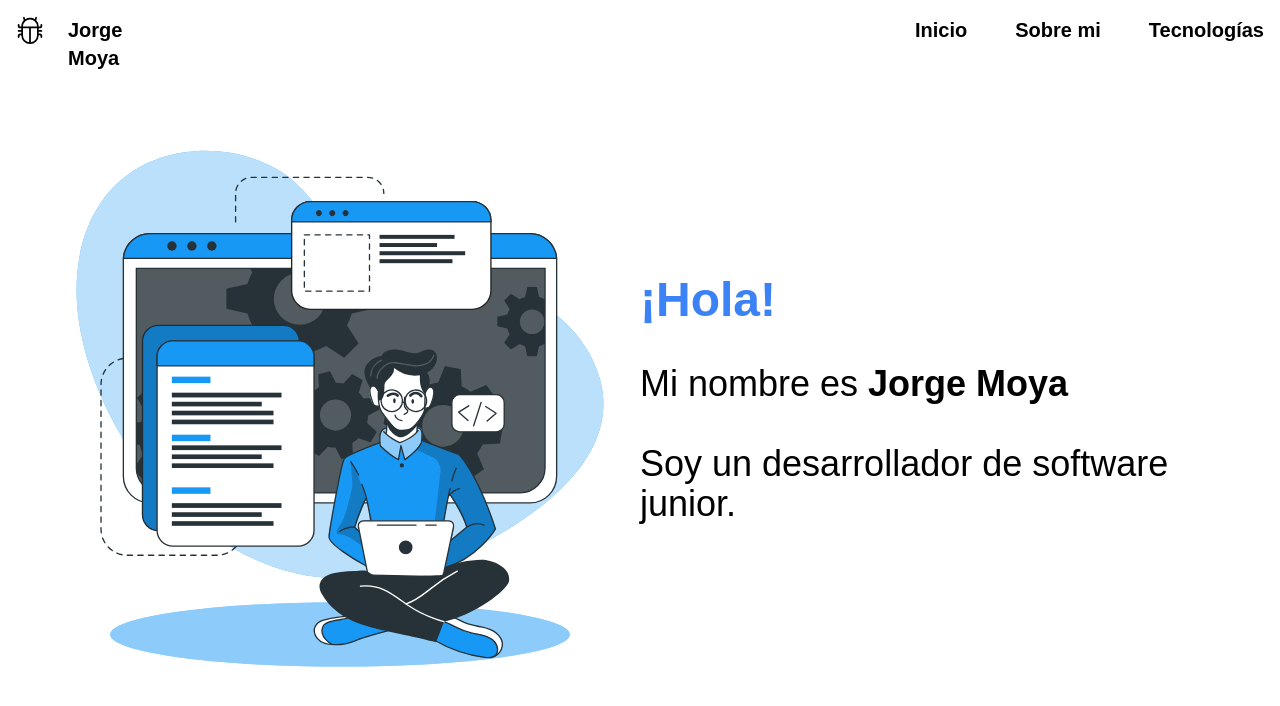
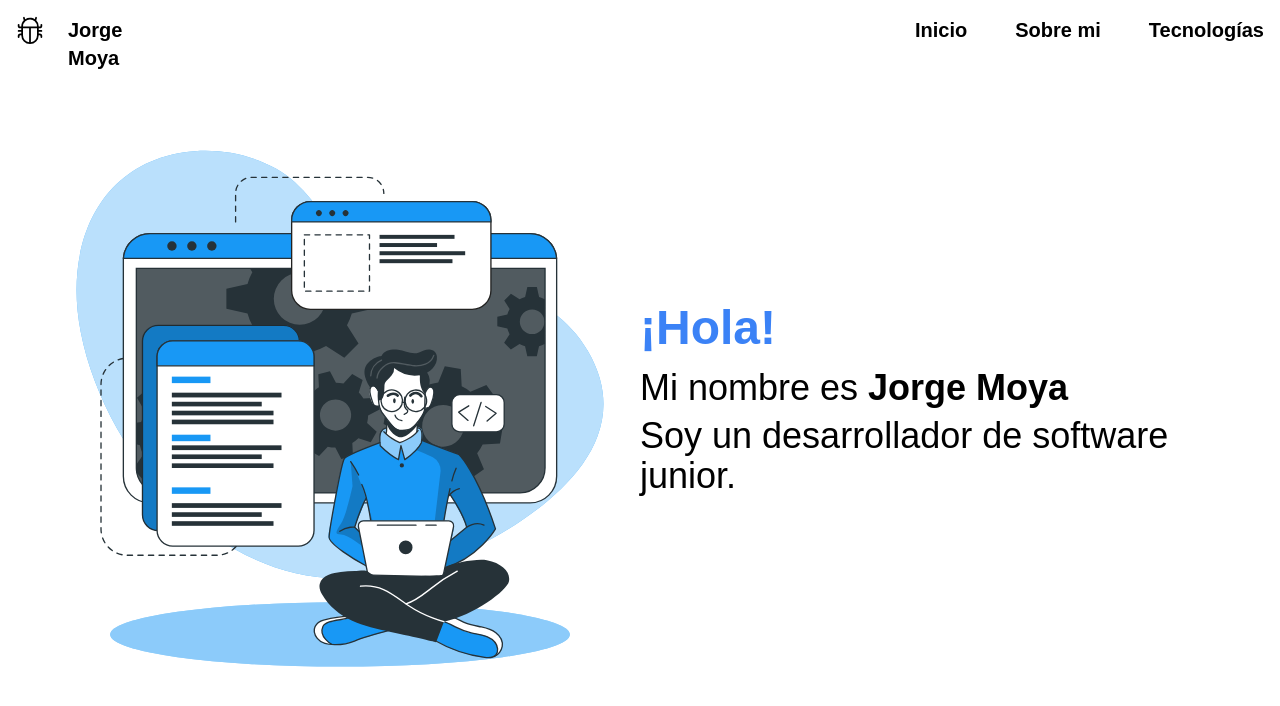
Before and after one commit to jrge-dev/inicio, a React (Vite) app: page / in a window 1280 px wide. Shown: the top 706 px of the page. Built offline with nearby package versions, Linux system fonts and the light colour scheme.

Commit message:
modifed name related with the main folder

```diff
--- a/src/App.jsx
+++ b/src/App.jsx
@@ -1,5 +1,5 @@
 import Header from "./components/Header"
-import Home from "./layouts/Home"
+import Home from "./layouts/Home.layout"
 import './index.css'
 import HomeView from "./views/HomeView"
 
--- a/src/layouts/Home.jsx
+++ b/src/layouts/Home.layout.jsx
@@ -6,10 +6,11 @@ function Home() {
         <div className="w-full h-full">
           <img src={imageDeveloper} alt="image developer" />
         </div>
-        <div className="w-full h-full text-4xl">
-          <p className="text-blue-500 font-bold text-5xl">¡Hola!</p>
-          <br />
-          <p>Mi nombre es <b>Jorge Moya</b></p> <br />
+        <div className="w-full h-full text-4xl ">
+          <p className="text-blue-500 font-bold text-5xl mb-4 ">¡Hola!</p>
+          <p className="mb-2">
+            Mi nombre es <b>Jorge Moya</b>
+          </p>
           <p>Soy un desarrollador de software junior.</p>
         </div>
       </div>
--- a/src/views/HomeView.jsx
+++ b/src/views/HomeView.jsx
@@ -1,5 +1,5 @@
 import Header from "../components/Header"
-import Home from "../layouts/Home"
+import Home from "../layouts/Home.layout"
 
 function HomeView() {
 
```
Also changed, not shown: 1 other file (tests, documents, lock files or other folders).
